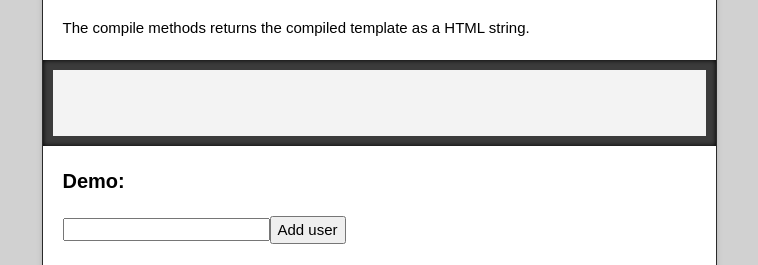
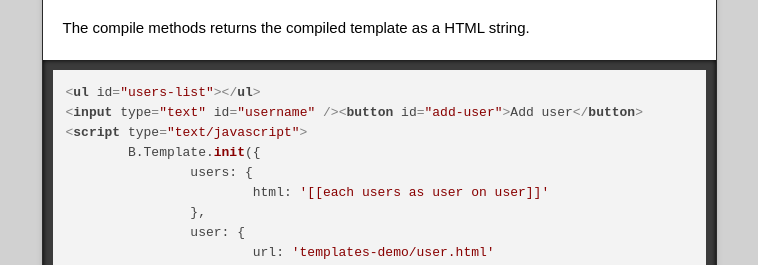
Before and after one commit to padawin/Butterfly-js, a website: page template.html in a window 1280 px wide. Shown: the part 2838-3103 px from the top of the page, without its empty margins (261-1019 px from the left). Drawn offline with nearby package versions, Linux system fonts and the light colour scheme.

Commit message:
demo code added

```diff
--- a/template.html
+++ b/template.html
@@ -131,12 +131,29 @@ B.Template = loader.getModule('bTemplate');</code></pre>
 								</ul>
 								<p>The compile methods returns the compiled template as a HTML string.</p>
 								<div class="example">
-									<pre><code class="html">
-									</code></pre>
+									<pre><code class="html">&lt;ul id="users-list"&gt;&lt;/ul&gt;
+&lt;input type="text" id="username" /&gt;&lt;button id="add-user"&gt;Add user&lt;/button&gt;
+&lt;script type="text/javascript"&gt;
+	B.Template.init({
+		users: {
+			html: '[[each users as user on user]]'
+		},
+		user: {
+			url: 'templates-demo/user.html'
+		}
+	});
+
+	var users = [];
+	B.on(B.$id('add-user'), 'click', function () {
+		var value = B.$id('username').value;
+		users.push({name: value});
+		B.$id('users-list').innerHTML = B.Template.compile('users', {users: users});
+		B.$id('username').value = "";
+	});
+&lt;/script&gt;</code></pre>
 								</div>
 								<h3>Demo:</h3>
 								<div class="demo">
-									<div id="usersApplication">
 									<ul id="users-list"></ul>
 									<input type="text" id="username" /><button id="add-user">Add user</button>
 									<script type="text/javascript">
@@ -157,7 +174,6 @@ B.Template = loader.getModule('bTemplate');</code></pre>
 											B.$id('username').value = "";
 										});
 									</script>
-									</div>
 								</div>
 							</section>
 						</section>
```
Lines whose indentation alone changed are shown as unchanged.
